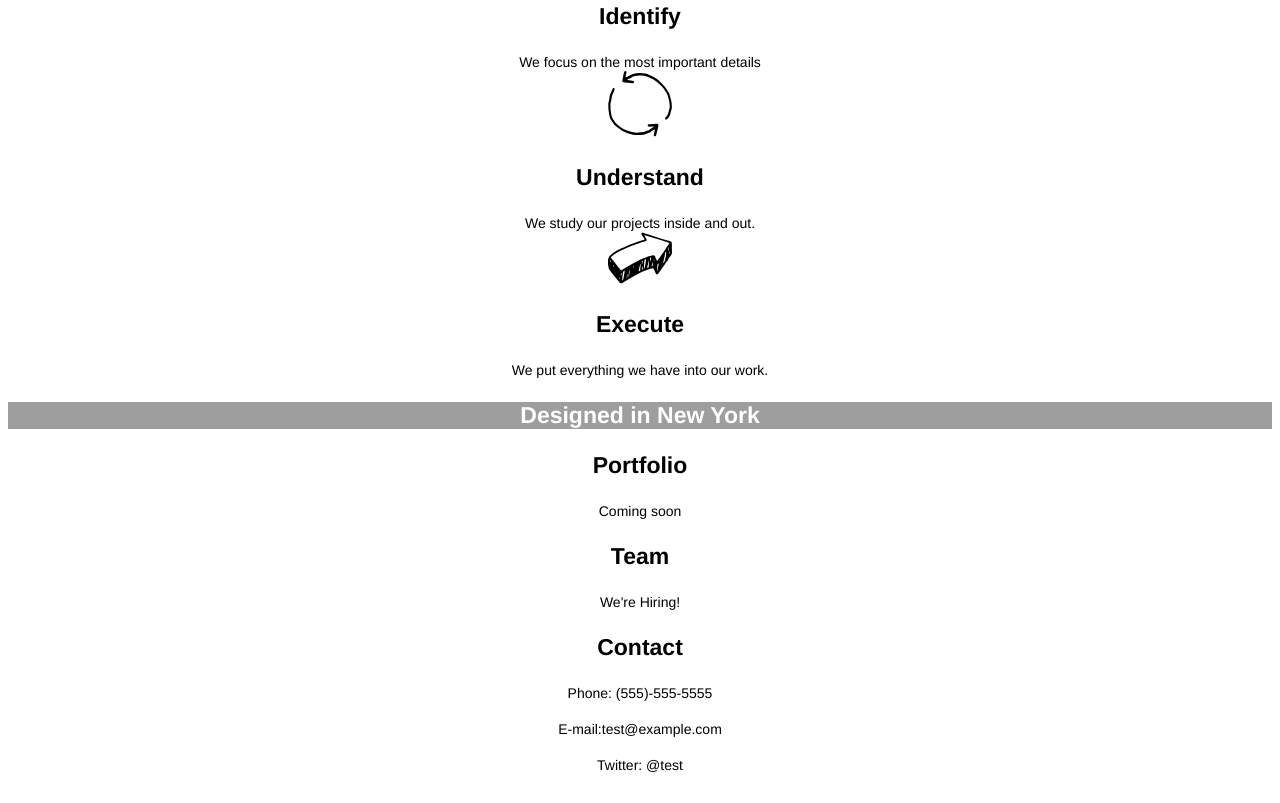
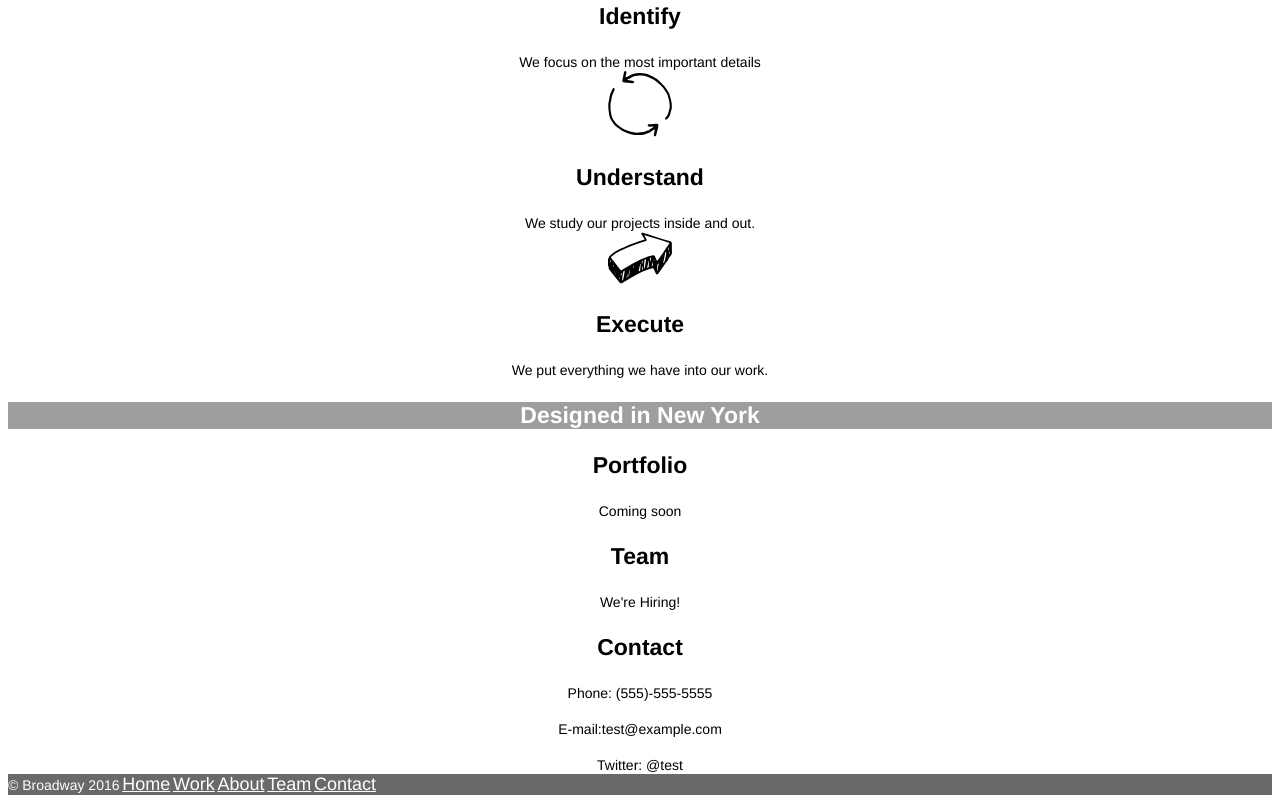
Before and after one commit to MissNaturalLife/Broadway, a plain HTML site: page index.html in a window 1280 px wide. Shown: the part 492-1295 px from the top of the page. Before the commit the page ends 1274 px from the top, so only its background shows below. Drawn offline with Linux system fonts and the light colour scheme; grey boxes are pictures that could not be loaded.

Commit message:
Complete content final draft.

```diff
--- a/index.html
+++ b/index.html
@@ -40,6 +40,15 @@
 		<span>Phone: (555)-555-5555</span><br><br>
 		<span>E-mail:test@example.com</span><br><br>
 		<span>Twitter: @test</span>
+	</div>
+	<div id="bottom">
+		<span>&copy; Broadway 2016</span>
+		<span><a href=#top>Home</a></span>
+		<span><a href=#top>Work</a></span>
+		<span><a href=#top>About</a></span>
+		<span><a href=#top>Team</a></span>
+		<span><a href=#top>Contact</a></span>
+	</div>
 
 
 </body>
--- a/resources/css/style.css
+++ b/resources/css/style.css
@@ -50,3 +50,11 @@ span{
 	color: white;
 	font-weight: bold;
 }
+
+#bottom {
+	font-family: Helveitca;
+	font-size: 11px;
+	color: white;
+	background-color: dimgray;
+	text-align: left;
+}
```
